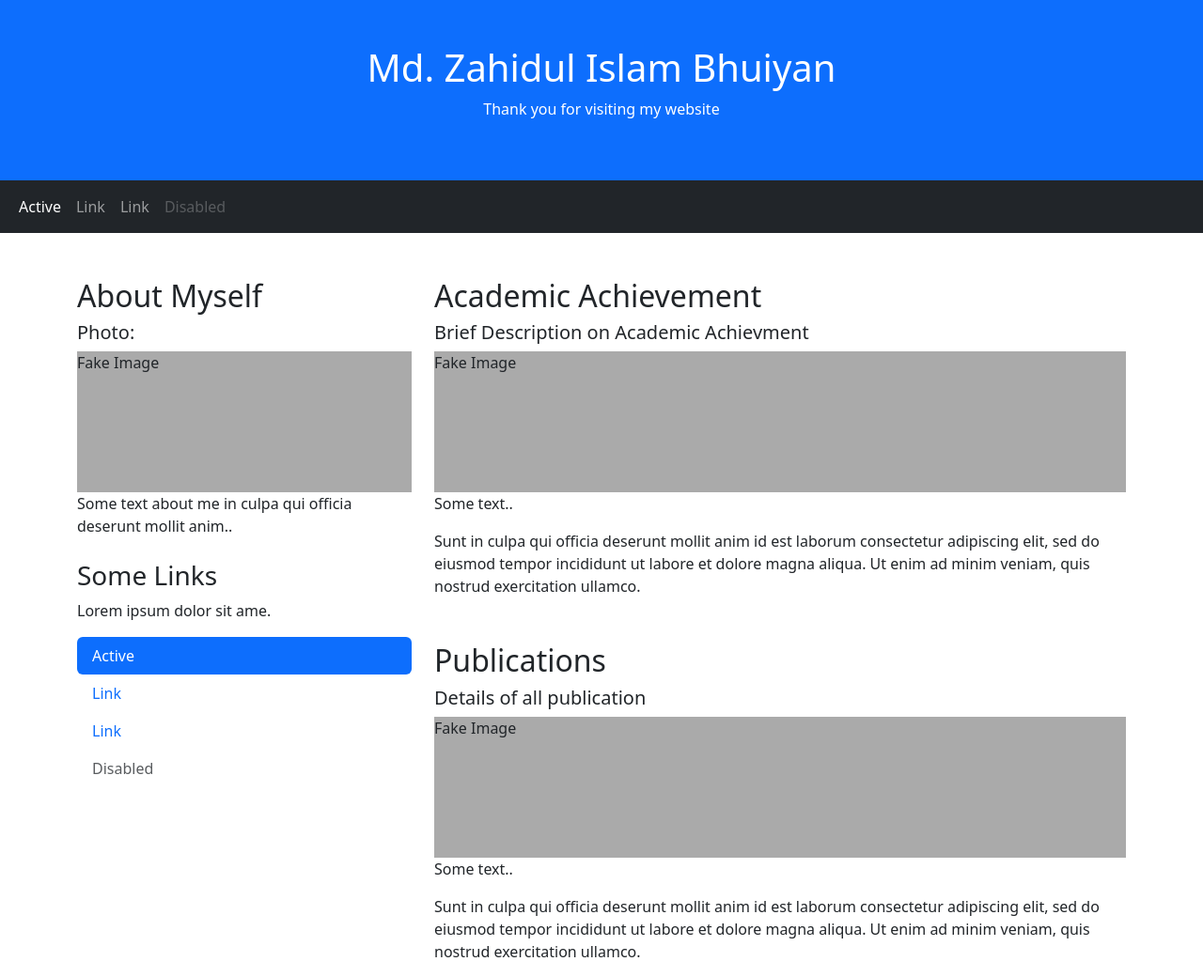
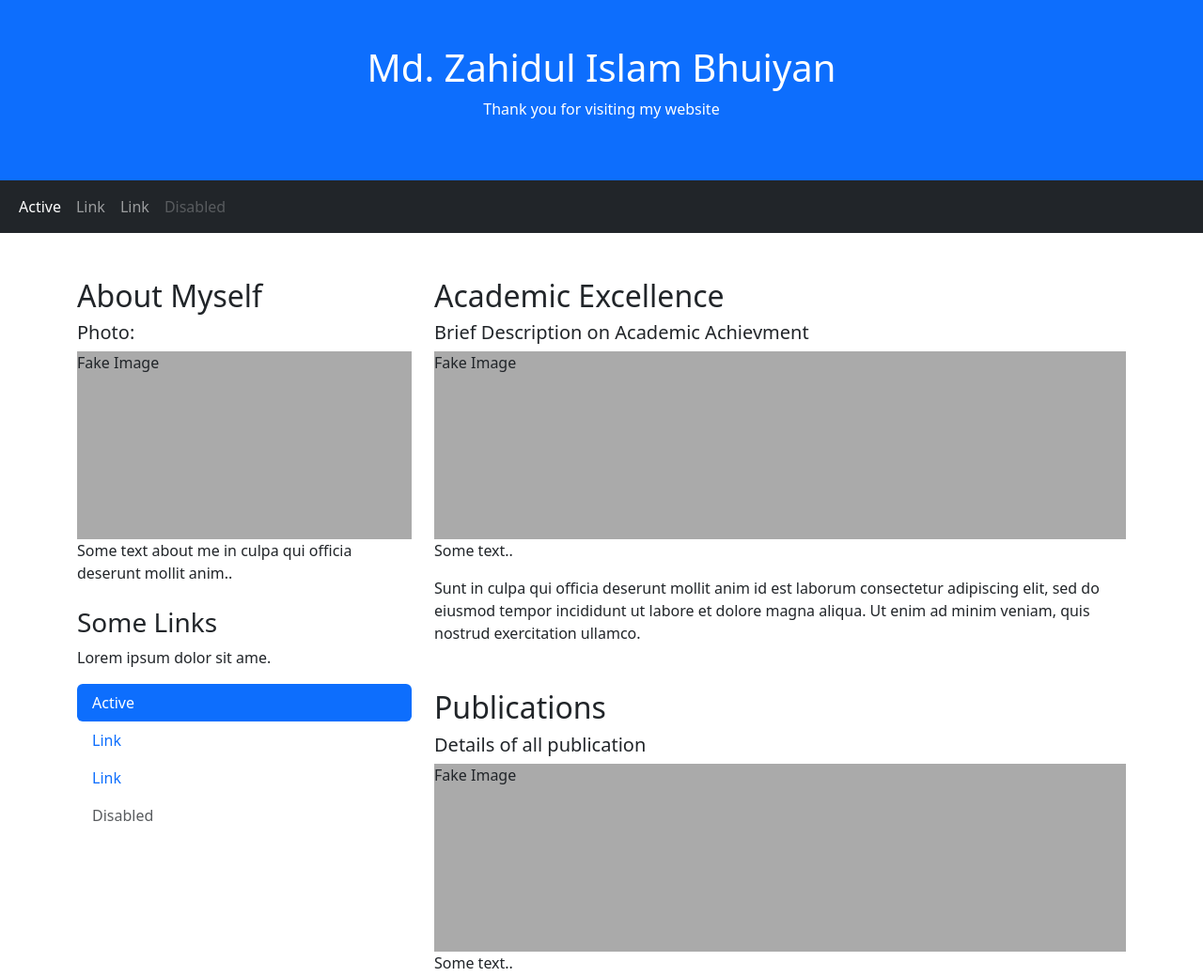
Before and after one commit to zahidul59/zahidul59.github.io, a plain HTML site: page jewel.html in a window 1280 px wide. Shown: the top 1040 px of the page at 94% size. Drawn offline with nearby package versions, Linux system fonts and the light colour scheme.

Commit message:
Add files via upload

```diff
--- a/jewel.html
+++ b/jewel.html
@@ -8,7 +8,7 @@
   <script src="https://cdn.jsdelivr.net/npm/bootstrap@5.3.3/dist/js/bootstrap.bundle.min.js"></script>
   <style>
   .fakeimg {
-    height: 150px;
+    height: 200px;
     background: #aaa;
   }
   </style>
@@ -65,7 +65,7 @@
       <hr class="d-sm-none">
     </div>
     <div class="col-sm-8">
-      <h2>Academic Achievement</h2>
+      <h2>Academic Excellence</h2>
       <h5>Brief Description on Academic Achievment</h5>
       <div class="fakeimg">Fake Image</div>
       <p>Some text..</p>
```
